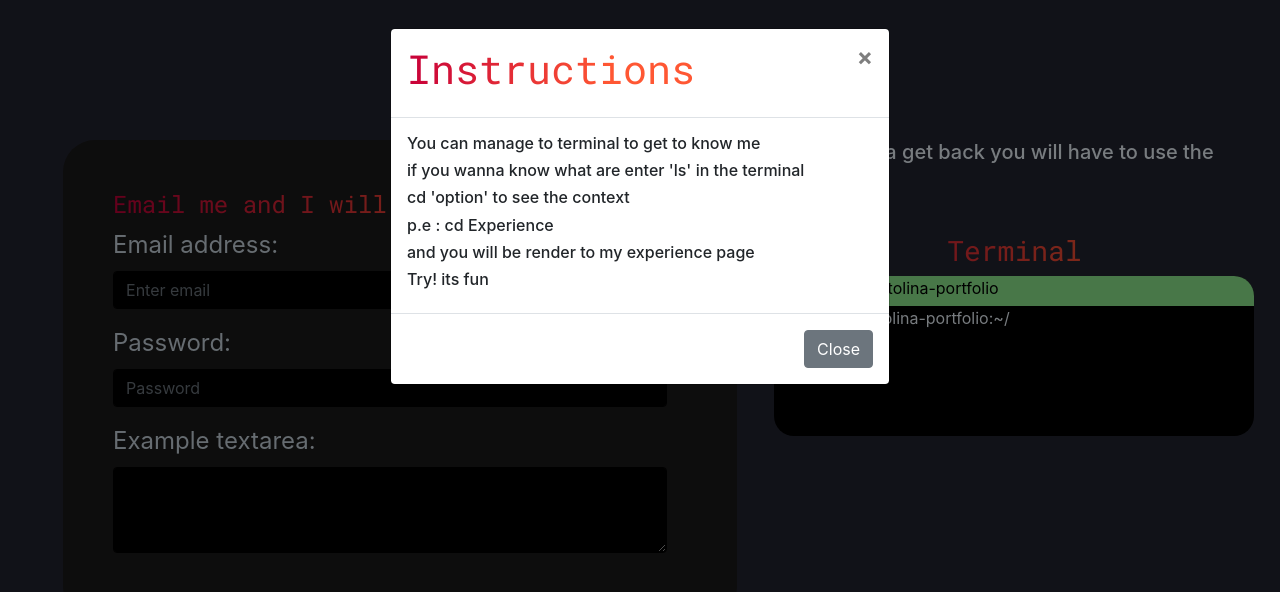
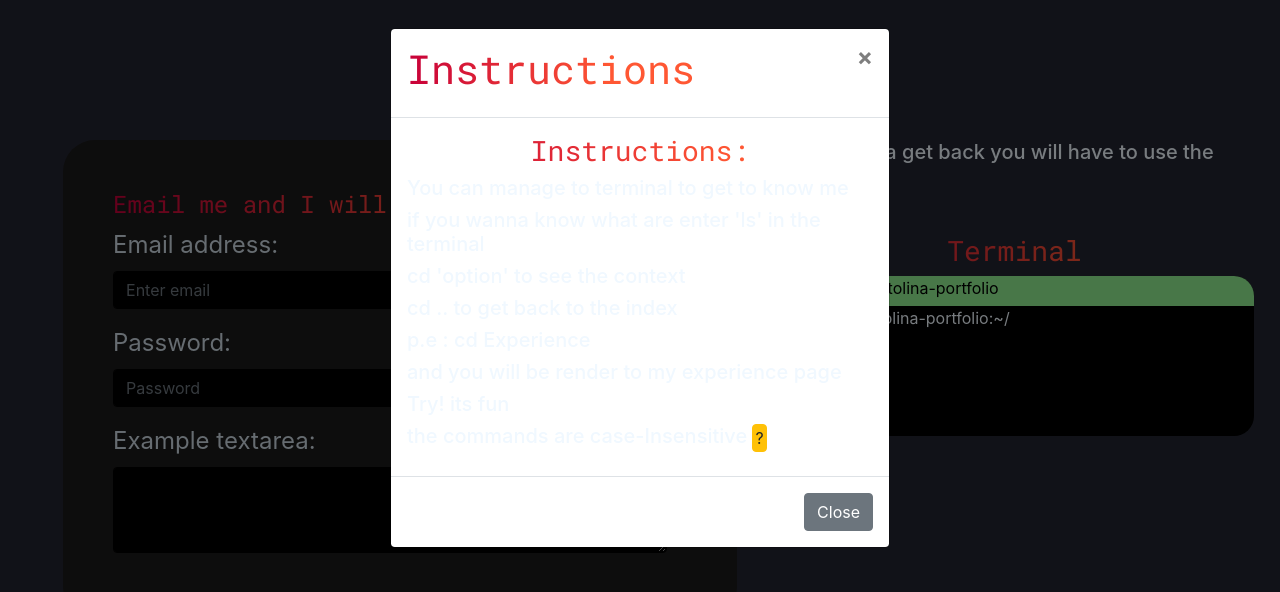
Before and after one commit to AntolinaGonzalez/Portfolio, a Next.js app: page /contact in a window 1280 px wide. Both pictures are taken after a click on the button "Instructions". Shown: the top 592 px of the page. Built offline with nearby package versions, Linux system fonts and the light colour scheme.

Commit message:
feature: instruction and terminal component

```diff
--- a/pages/contact.js
+++ b/pages/contact.js
@@ -1,6 +1,8 @@
 import style from "../styles/Home.module.css";
 import { Button, Form, Modal } from "react-bootstrap";
 import { useState } from "react";
+import Instructions from "../components/instructions";
+import Term from '../components/littleTerm'
 export default function Contact() {
   const [show, setShow] = useState(false);
 
@@ -38,41 +40,21 @@ export default function Contact() {
           </Button>
 
           <Modal show={show} onHide={handleClose}>
-            <Modal.Header closeButton>
+            <Modal.Header closeButton className={style.modalStyle}>
               <Modal.Title>
                 <h1>Instructions</h1>
               </Modal.Title>
             </Modal.Header>
-            <Modal.Body>
-              <h6>You can manage to terminal to get to know me</h6>
-              <h6>if you wanna know what are enter 'ls' in the terminal</h6>
-              <h6>cd 'option' to see the context</h6>
-              <h6>p.e : cd Experience </h6>
-              <h6>and you will be render to my experience page</h6>
-              <h6>Try! its fun</h6>
+            <Modal.Body className={style.modalStyle}>
+              <Instructions></Instructions>
             </Modal.Body>
-            <Modal.Footer>
+            <Modal.Footer className={style.modalStyle}>
               <Button variant="secondary" onClick={handleClose}>
                 Close
               </Button>
             </Modal.Footer>
           </Modal>
-          <div className={style.terminalSpace}>
-            <h3 className={style.centerStyle}>Terminal</h3>
-            <div className={style.terminalLitle}>
-              <div className={style.terminalHeadLitle}>
-                <p>antolina@antolina-portfolio</p>
-              </div>
-              <form className={style.colorLabel} action="api/redirect">
-                <label>antolina@antolina-portfolio:~/</label>
-                <input
-                  type="text"
-                  name="option"
-                  className={style.inputStyle}
-                ></input>
-              </form>
-            </div>
-          </div>
+          <Term></Term>
         </div>
       </div>
     </div>
```
